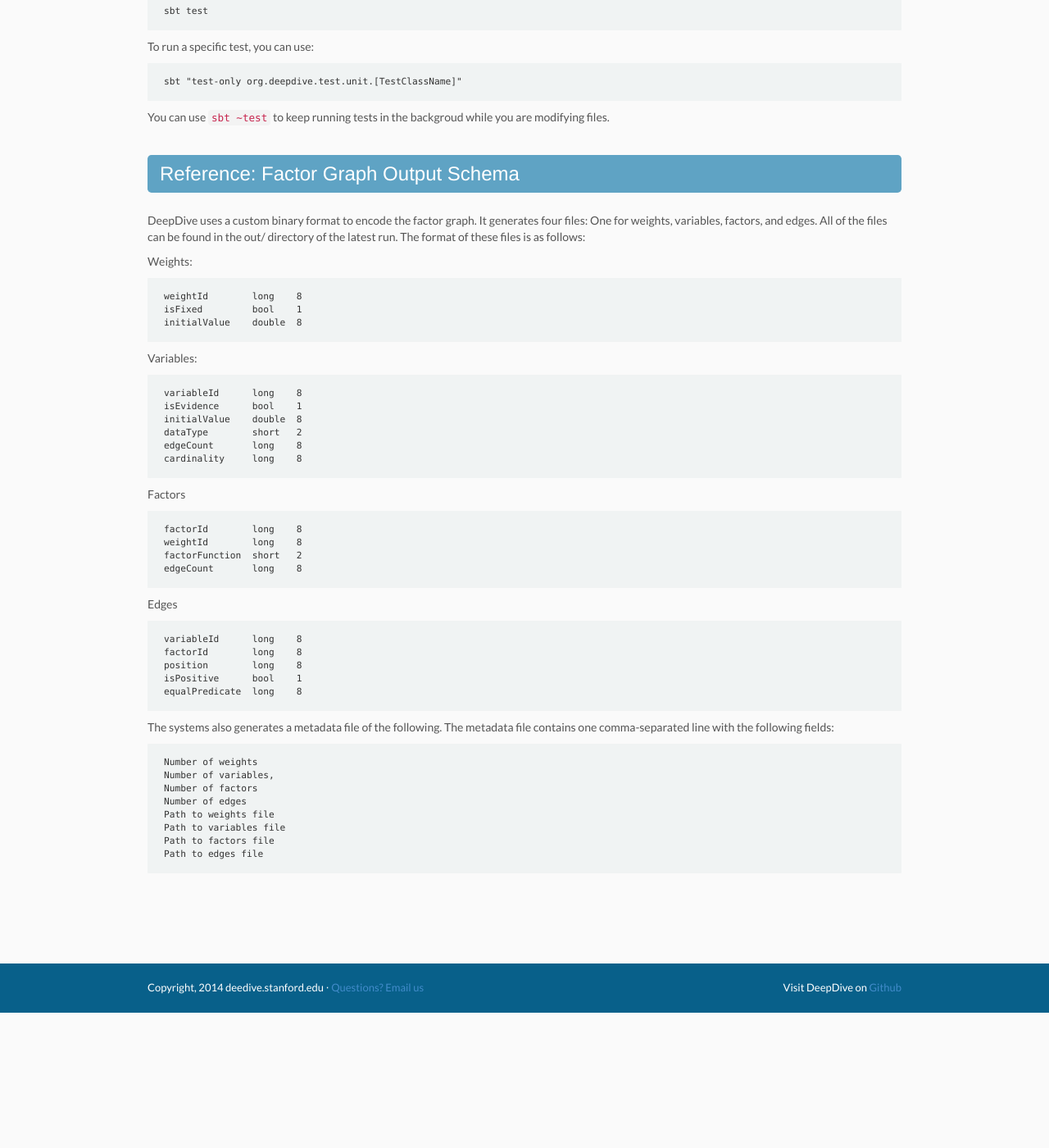
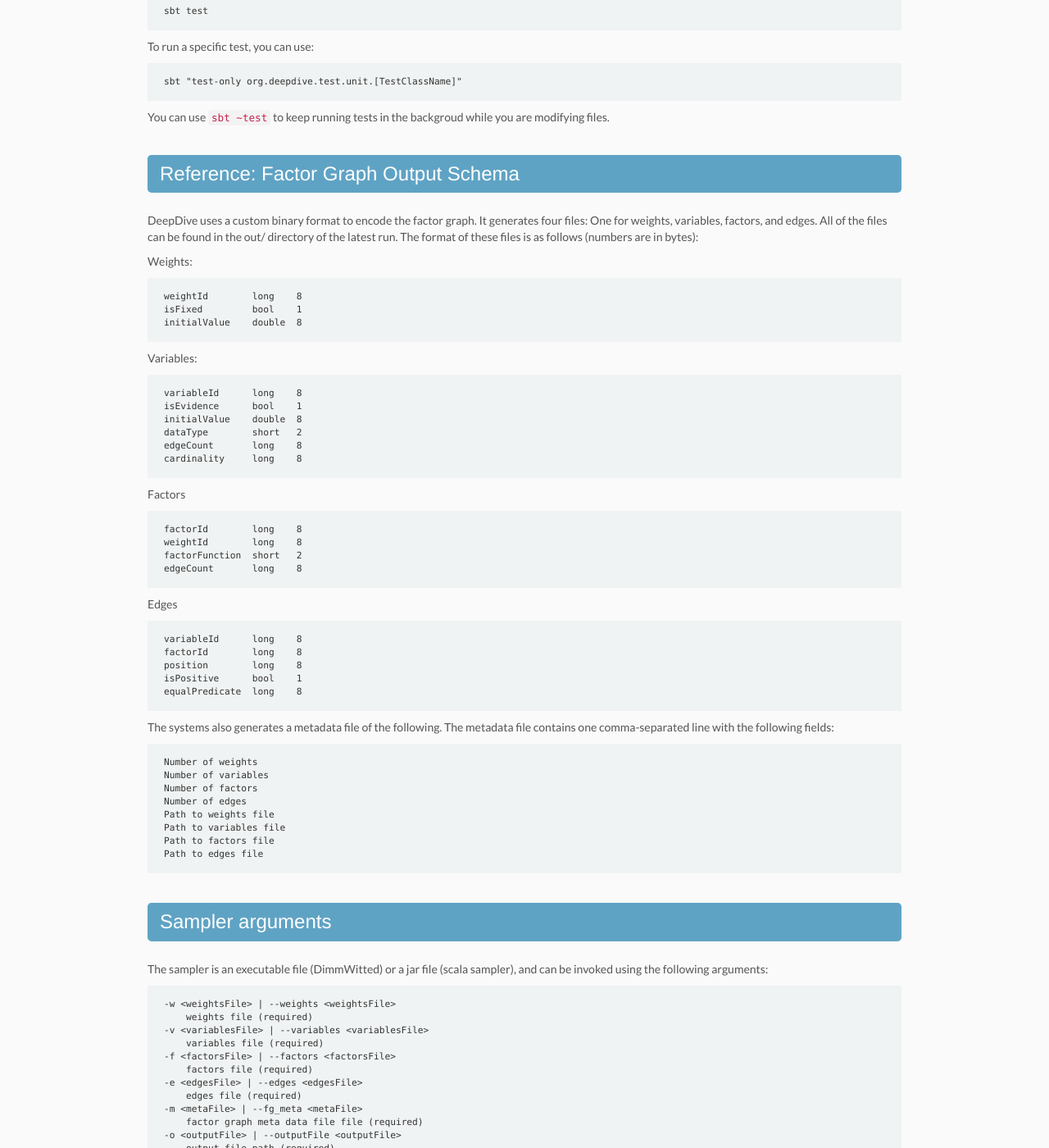
Before and after one commit to senaraiandi/deepdive, a Jekyll site: the page built from doc/developer.md, in a window 1280 px wide and 1400 px high, scrolled down 934 px. Shown: the whole window at 82% size. Built offline with Jekyll 4.4.1, drawn with Linux system fonts in a browser that asks for light colours; nearby versions of some CDN libraries; before the commit the page ends 2169 px from its top, so only the background shows below that; some of the changed text lies outside the part shown.

Commit message:
sampler arguments

```diff
--- a/doc/developer.md
+++ b/doc/developer.md
@@ -41,7 +41,7 @@
 
 ### Reference: Factor Graph Output Schema
 
-DeepDive uses a custom binary format to encode the factor graph. It generates four files: One for weights, variables, factors, and edges. All of the files can be found in the out/ directory of the latest run. The format of these files is as follows:
+DeepDive uses a custom binary format to encode the factor graph. It generates four files: One for weights, variables, factors, and edges. All of the files can be found in the out/ directory of the latest run. The format of these files is as follows (numbers are in bytes):
 
 Weights:
 
@@ -79,10 +79,38 @@
 The systems also generates a metadata file of the following. The metadata file contains one comma-separated line with the following fields:
 
     Number of weights
-    Number of variables,
+    Number of variables
     Number of factors
     Number of edges
     Path to weights file
     Path to variables file
     Path to factors file
     Path to edges file
+
+
+### Sampler arguments
+
+The sampler is an executable file (DimmWitted) or a jar file (scala sampler), and can be invoked using the following arguments:
+
+    -w <weightsFile> | --weights <weightsFile>
+        weights file (required)
+    -v <variablesFile> | --variables <variablesFile>
+        variables file (required)
+    -f <factorsFile> | --factors <factorsFile>
+        factors file (required)
+    -e <edgesFile> | --edges <edgesFile>
+        edges file (required)
+    -m <metaFile> | --fg_meta <metaFile>
+        factor graph meta data file file (required)
+    -o <outputFile> | --outputFile <outputFile>
+        output file path (required)
+    -i <numSamplesInference> | --n_inference_epoch <numSamplesInference>
+        number of samples during inference (required)
+    -l <learningNumIterations> | --n_learning_epoch <learningNumIterations>
+        number of iterations during weight learning (required)
+    -s <learningNumSamples> | --n_samples_per_learning_epoch <learningNumSamples>
+        number of samples per iteration during weight learning (required)
+    -a <learningRate> | --alpha <learningRate>
+        the learning rate for gradient descent (default: 0.01)
+    -d <diminishRate> | --diminish <diminishRate>
+        the diminish rate for learning (default: 0.95)
```
